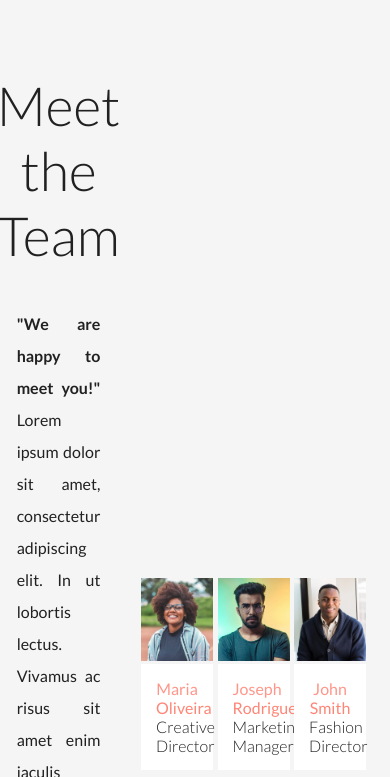
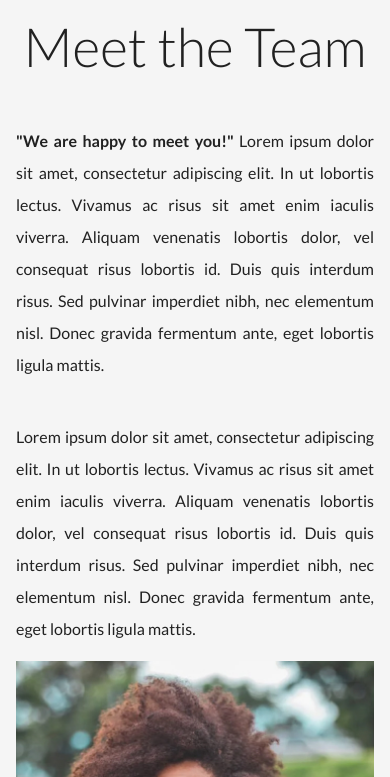
Before and after one commit to meow0222/responsive-clothing-shop, a plain HTML site: page pages/team.html in a window 390 px wide. Shown: the part 67-844 px from the top of the page. Drawn offline with Linux system fonts and the light colour scheme.

Commit message:
Updated Team content with grid (AL)

```diff
--- a/css/styles.css
+++ b/css/styles.css
@@ -304,28 +304,47 @@ h2 {
 
 /*----------------------------------------------------TEAM------------------------------------------------------*/
 
-.team-container {
-    display: flex;
-    justify-content: center;
+
+.item1 {
+    grid-area: texteam;
+    font-size: 38px;
+    font-weight:900;
+    color: #212121;
+    line-height: 100%;
+}
+
+.item2 {
+    grid-area: imgteam1;
+}
+
+.item3 {
+    grid-area: imgteam2;
+}
+.item4 {
+    grid-area: imgteam3;
+}
+.item5 {
+    grid-area: imgteam4;
+}
+.item6 {
+    grid-area: imgteam5;
+}
+
+.item7 {
+    grid-area: imgteam6;
+}
+
+.grid-container {
+    display: grid;
+    grid-template-columns: 1fr 1fr 1fr 1fr 1fr;
+    grid-template-areas:
+        'texteam texteam imgteam1 imgteam2 imgteam3'
+        'texteam texteam imgteam4 imgteam5 imgteam6';
+    gap: 24px 48px;
+    padding: 16px;
     background-color: #F5F5F5;
 }
 
-.team-box-1 {
-    display: flex;
-    flex-direction: column;
-    align-items: center;
-    width: 30%;
-    padding: 80px 40px;
-}
-
-.team-box-2 {
-    flex-wrap: wrap;
-    display: flex;
-    justify-content: space-between;
-    align-items: center;
-    width: 70%;
-    padding: 24px;
-}
 
 .team-box-img {
     width: 32%;
@@ -360,6 +379,15 @@ h2 {
     line-height: 200%;
     margin-top: 40px;
     text-align: justify;
+    font-weight: 500;
+}
+
+#title-team {
+    font-size: 54px;
+    font-weight: 300;
+    color: #212121;
+    text-align: center;
+    line-height: 140%;
 }
 
 /*----------------------------------------------------TESTIMONIALS------------------------------------------*/
@@ -436,7 +464,7 @@ h2 {
 }
 
 
-.item1 {
+.item-test-1 {
     border: solid black 0.5px;
     grid-column: 2 / 3;
     grid-row: 1 / 2;
@@ -444,7 +472,7 @@ h2 {
     height: fit-content;
 }
 
-.item2 {
+.item-test-2 {
     border: solid black 0.5px;
     grid-column: 3 / 4;
     grid-row: 1 / 2;
@@ -452,7 +480,7 @@ h2 {
     height: fit-content;
 }
 
-.item3 {
+.item-test-3 {
     border: solid black 0.5px;
     grid-column: 2 / 3;
     grid-row: 2 / 3;
@@ -460,7 +488,7 @@ h2 {
     height: fit-content;
 }
 
-.item4 {
+.item-test-4 {
     border: solid black 0.5px;
     grid-column: 3 / 4;
     grid-row: 2 / 3;
@@ -829,7 +857,7 @@ form input.submit {
         display: none;
         }
 
-/*---------------------------------------------------ABOUT---------------------------------------------------*/
+        /*---------------------------------------------------ABOUT---------------------------------------------------*/
 
         .about-box-1 {
             flex: 100%;
@@ -837,6 +865,20 @@ form input.submit {
 
         .about-box-2 {
             flex: 100%;
+        }
+
+        /*---------------------------------------------------TEAM---------------------------------------------------*/
+        .grid-container {
+            grid-template-columns: 1fr 1fr 1fr;
+            display: grid;
+            grid-template-areas:
+                'texteam imgteam1 imgteam2'
+                'texteam imgteam3 imgteam4'
+                'texteam imgteam5 imgteam6';
+
+            gap: 16px 24px;
+            padding: 16px;
+            background-color: #F5F5F5;
         }
 
 }
@@ -999,6 +1041,23 @@ form input.submit {
       .about-box-2 {
         flex: 100%;
       }
+      /*---------------------------------------------------TEAM---------------------------------------------------*/
 
+      .grid-container {
+        grid-template-columns: 1fr;
+        display: grid;
+        grid-template-areas:
+            'texteam'
+            'imgteam1'
+            'imgteam2'
+            'imgteam3'
+            'imgteam4'
+            'imgteam5'
+            'imgteam6';
+
+        gap: 16px 24px;
+        padding: 16px;
+        background-color: #F5F5F5;
+    }
 
     }
--- a/pages/team.html
+++ b/pages/team.html
@@ -52,10 +52,11 @@
     </div>
 </nav>
 <!---------------------------------------------------------TEAM-------------------------------------------------------->
-    <section class="team">
-        <div class="team-container">
-            <div class="team-box-1">
-                <h1>Meet the Team</h1>
+
+        <div class="grid-container">
+
+            <div class="item1">
+                <h1 id="title-team">Meet the Team</h1>
                 <p class="team-text"><strong>"We are happy to meet you!"</strong> Lorem ipsum dolor sit amet, consectetur adipiscing elit. In ut lobortis lectus.
                     Vivamus ac risus sit amet enim iaculis viverra. Aliquam venenatis lobortis dolor, vel consequat risus
                     lobortis id. Duis quis interdum risus. Sed pulvinar imperdiet nibh, nec elementum nisl. Donec gravida
@@ -65,8 +66,8 @@
                     lobortis id. Duis quis interdum risus. Sed pulvinar imperdiet nibh, nec elementum nisl. Donec gravida
                     fermentum ante, eget lobortis ligula mattis.</p>
             </div>
-            <div class="team-box-2">
-                <div class="team-box-img">
+
+            <div class="item2">
                 <img class="team-img" src="../imgs/team-1.jpg" alt="Middle-aged black woman is smiling and wearing glasses and blue shirt">
                 <div class="team-box-text">
                     <p class="team-text-name">Maria <span style="color:#FF8576">Oliveira</span></p>
@@ -74,7 +75,8 @@
                 </div>
             </div>
 
-                <div class="team-box-img">
+
+            <div class="item3">
                 <img class="team-img" src="../imgs/team-2.jpg" alt="Middle-aged latin man with serious expression, with glasses and wearing a green T-shirt">
                 <div class="team-box-text">
                     <p class="team-text-name">Joseph <span style="color:#FF8576">Rodrigues</span></p>
@@ -82,7 +84,7 @@
                 </div>
             </div>
 
-                <div class="team-box-img">
+            <div class="item4">
                 <img class="team-img" src="../imgs/team-3.jpg" alt="Middle-aged black man is smiling and wearing a blue cardigan">
                 <div class="team-box-text">
                     <p class="team-text-name">John <span style="color:#FF8576">Smith</span></p>
@@ -90,7 +92,7 @@
                 </div>
             </div>
 
-                <div class="team-box-img">
+            <div class="item5">
                 <img class="team-img" src="../imgs/team-4.jpg" alt="Middle-aged black woman is smiling and wearing a light gray blazer">
                 <div class="team-box-text">
                     <p class="team-text-name">Jessica <span style="color:#FF8576">Johnson</span></p>
@@ -98,7 +100,7 @@
                 </div>
             </div>
 
-                <div class="team-box-img">
+            <div class="item6">
                 <img class="team-img" src="../imgs/team-5.jpg" alt="Middle-aged black woman is smiling and wearing a black and white striped cardigan">
                 <div class="team-box-text">
                     <p class="team-text-name">Jackie <span style="color:#FF8576">Baez</span></p>
@@ -106,7 +108,7 @@
                 </div>
             </div>
 
-                <div class="team-box-img">
+            <div class="item7">
                 <img class="team-img" src="../imgs/team-6.jpg" alt="Middle-aged Asian woman is smiling and wearing a black shirt">
                 <div class="team-box-text">
                     <p class="team-text-name">Naomi <span style="color:#FF8576">Doumet</span></p>
@@ -115,8 +117,7 @@
             </div>
 
         </div>
-        </div>
-    </section>
+
 <!----------------------------------------------------------FOOTER-------------------------------------------------------->
 <footer class="footer">
     <div class="footer-field">
```
Also changed, not shown: pages/testimonials.html (+4 -4 lines). Lines whose indentation alone changed are shown as unchanged.
